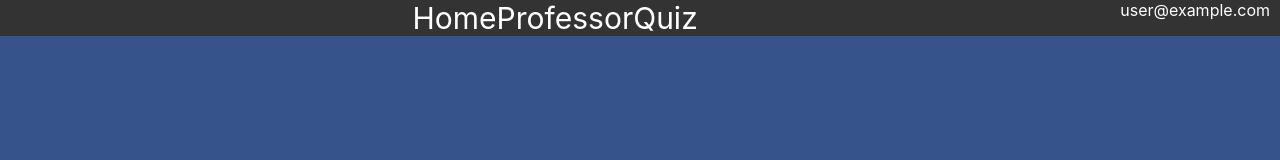
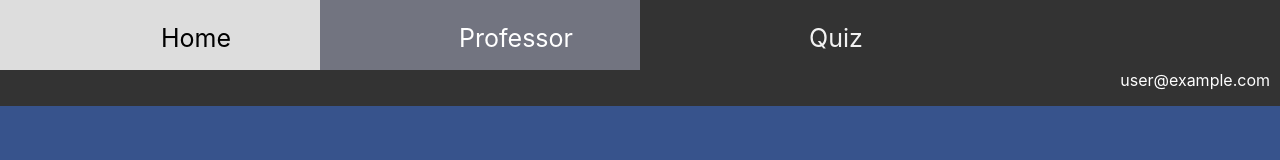
Before and after one commit to tpouler/Quiz-Maker, a Next.js app: page /professor in a window 1280 px wide. Shown: the top 160 px of the page. Built offline with nearby package versions, Linux system fonts and the light colour scheme; no server answers; the database is empty; sample sign-in values are in the browser's storage.

Commit message:
fixed all issues same as dev server!

```diff
--- a/src/pages/professor.js
+++ b/src/pages/professor.js
@@ -41,8 +41,8 @@ export default function ProfessorMain() {
               Home
             </span>
           </Link>
-          <Link className={styles.active} href="/professor">
-            <span>
+          <Link href="/professor">
+            <span className={styles.active}>
               <Icon icon={questionFill} width="25" height="20" inline />
               Professor
             </span>
--- a/src/pages/quiz.js
+++ b/src/pages/quiz.js
@@ -70,13 +70,13 @@ export default function QuizMain() {
         {prof && (
           <Link href="/professor">
             <span>
-              <Icon icon={questionFill} width="25" height="20" inline />{" "}
+              <Icon icon={questionFill} width="25" height="20" inline />
               Professor
             </span>
           </Link>
         )}
-        <Link href="/quiz" className={styles.active}>
-          <span>
+        <Link href="/quiz">
+          <span className={styles.active}>
             <Icon icon={quizIcon} width="25" height="20" inline /> Quiz
           </span>
         </Link>
--- a/src/styles/index.module.css
+++ b/src/styles/index.module.css
@@ -120,7 +120,7 @@
 }
 
 /* Style the links inside the navigation bar */
-.topnav a {
+.topnav span {
   float: left;
   color: #f2f2f2;
   text-align: center;
@@ -132,13 +132,13 @@
 }
 
 /* Change the color of links on hover */
-.topnav a:hover {
+.topnav span:hover {
   background-color: #ddd;
   color: black;
 }
 
 /* Add a color to the active/current link */
-.topnav a.active {
+.topnav span.active {
   background-color: #727480;
   color: white;
 }
```
Also changed, not shown: src/pages/index.js (+25 -7 lines).
